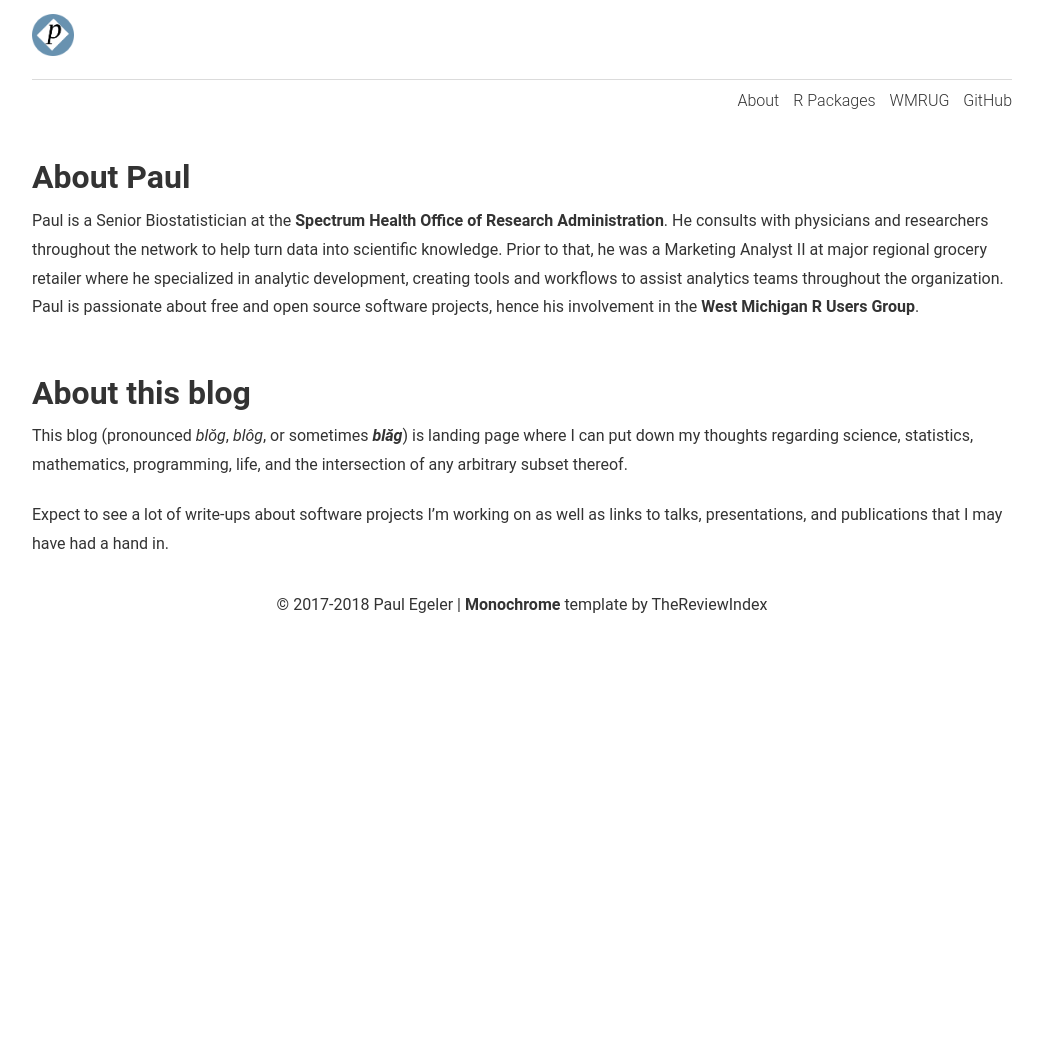
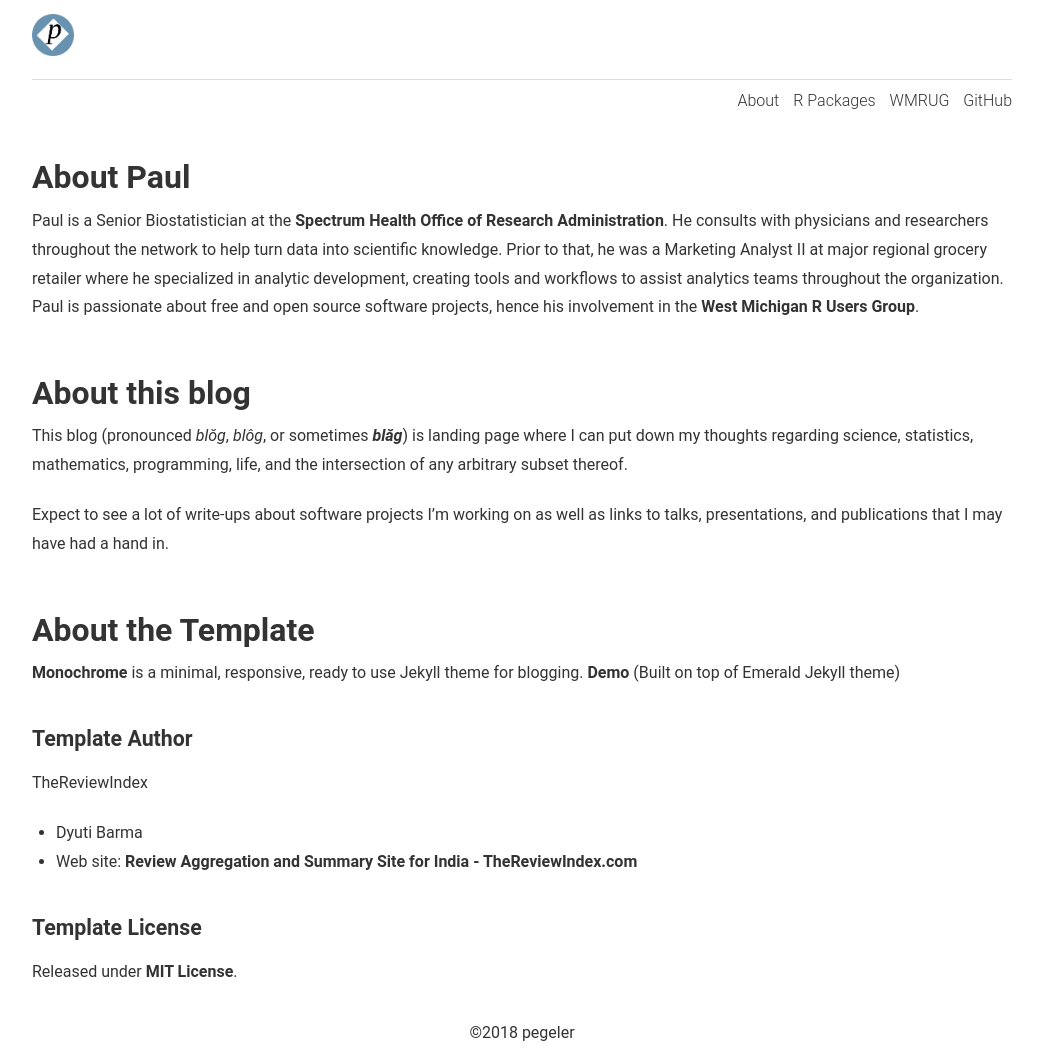
Before and after one commit to pegeler/pegeler.github.io, a Jekyll site: the page built from about.md, in a window 1280 px wide. Shown: the whole page, without its empty margins (118-1161 px from the left). Built offline with Jekyll 4.4.1, drawn with Linux system fonts in a browser that asks for light colours; before the commit the page ends 900 px from its top, so only the background shows below that.

Commit message:
Why not make changes?

```diff
--- a/_includes/footer.html
+++ b/_includes/footer.html
@@ -1 +1 @@
-<footer><span>© 2017-{{ 'now' | date: "%Y" }} Paul Egeler | <a href="https://github.com/dyutibarma/monochrome">Monochrome</a> template by TheReviewIndex</span></footer>
+<footer><span>©{{ 'now' | date: "%Y" }} pegeler</span></footer>
--- a/about.md
+++ b/about.md
@@ -12,3 +12,16 @@ Paul is a Senior Biostatistician at the [Spectrum Health Office of Research Admi
 This blog (pronounced *blŏg*, *blôg*, or sometimes [*blăg*](https://xkcd.com/148/)) is landing page where I can put down my thoughts regarding science, statistics, mathematics, programming, life, and the intersection of any arbitrary subset thereof.
 
 Expect to see a lot of write-ups about software projects I'm working on as well as links to talks, presentations, and publications that I may have had a hand in.
+
+## About the Template
+[Monochrome](https://github.com/dyutibarma/monochrome) is a minimal, responsive, ready to use Jekyll theme for blogging. [Demo](https://dyutibarma.github.io/monochrome/)
+(Built on top of Emerald Jekyll theme)
+
+### Template Author
+TheReviewIndex
+
+- Dyuti Barma
+- Web site: [Review Aggregation and Summary Site for India - TheReviewIndex.com](https://thereviewindex.com)
+
+### Template License
+Released under [MIT License](https://opensource.org/licenses/MIT).
```
Also changed, not shown: README.md, 7 other files.
